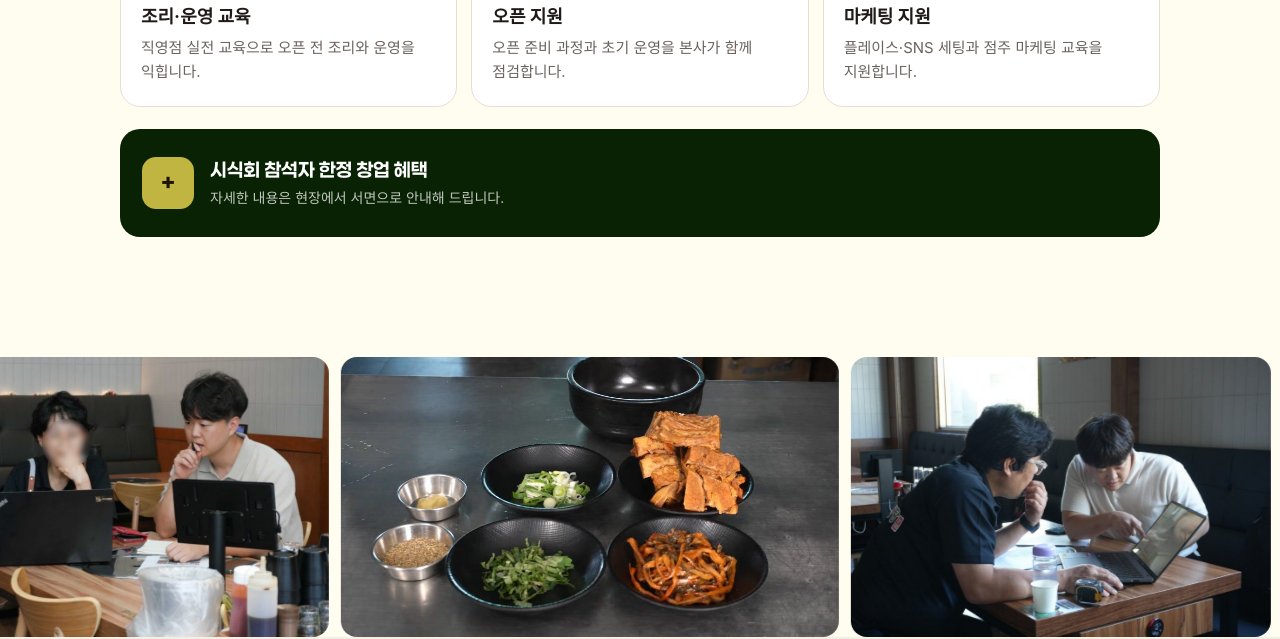
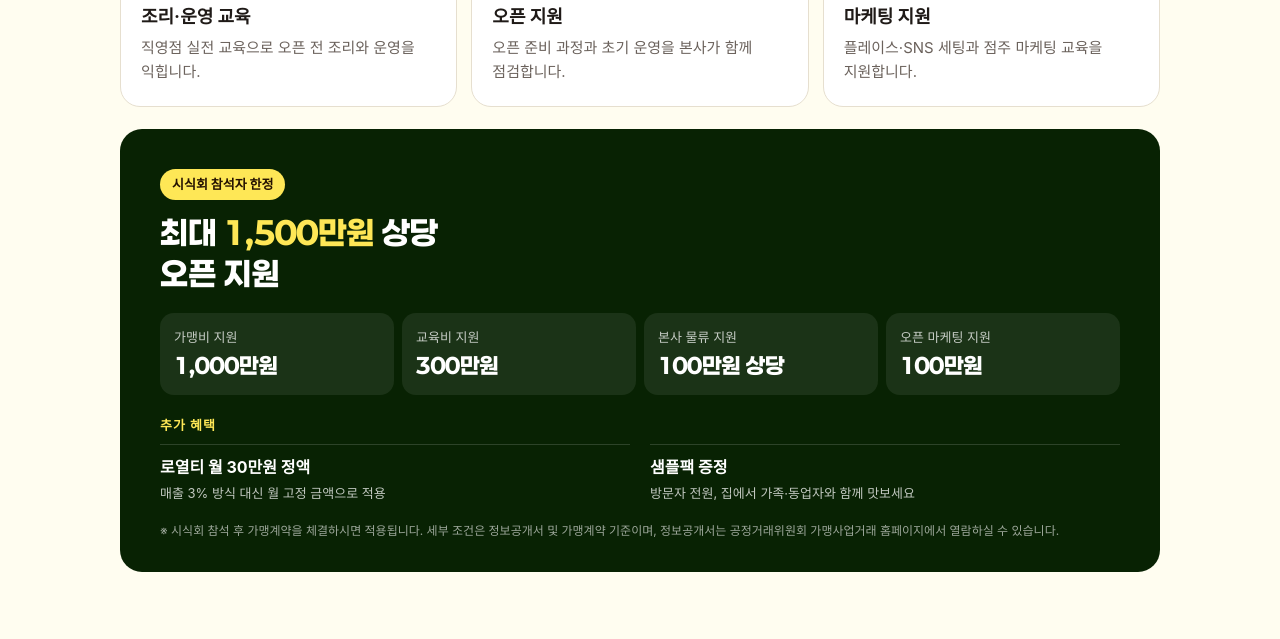
Before and after one commit to ADSobleProject/musiro-tasting, a plain HTML site: page index.html in a window 1280 px wide. Shown: the part 3611-4250 px from the top of the page. Drawn offline with Linux system fonts and the light colour scheme; a web font is replaced by a local one.

Commit message:
본사 지원 혜택 블록 추가 (1,500만원 상당 오픈 지원·추가 혜택) 및 혜택 FAQ
Co-Authored-By: Claude Opus 5.5 <noreply@anthropic.com>

```diff
--- a/index.html
+++ b/index.html
@@ -106,6 +106,21 @@ h2.tt{font-size:clamp(26px,6.4vw,40px);margin-bottom:14px}
 .benefit .ic{flex:none;width:52px;height:52px;border-radius:14px;background:var(--yellow);color:var(--dark);display:grid;place-items:center;font-family:Paperlogy,sans-serif;font-weight:800;font-size:22px}
 .benefit b{font-family:Paperlogy,sans-serif;font-size:19px;display:block}
 .benefit span{font-size:14px;opacity:.75}
+.perks{margin-top:22px;background:var(--green-dk);color:#fff;border-radius:22px;padding:30px 22px 24px}
+.pk-tag{display:inline-block;background:var(--yellow);color:var(--dark);font-weight:800;font-size:13px;padding:5px 12px;border-radius:999px}
+.pk-hd{font-family:Paperlogy,sans-serif;font-weight:800;font-size:clamp(24px,6.4vw,32px);line-height:1.3;margin:12px 0 18px}
+.pk-hd em{font-style:normal;color:var(--yellow)}
+.pk-grid{list-style:none;display:grid;grid-template-columns:1fr 1fr;gap:8px}
+.pk-grid li{background:rgba(255,255,255,.08);border-radius:14px;padding:14px 14px 12px}
+.pk-grid span{display:block;font-size:13px;opacity:.75}
+.pk-grid b{font-family:Paperlogy,sans-serif;font-weight:800;font-size:clamp(18px,5vw,22px)}
+.pk-sub{margin:20px 0 8px;font-weight:700;font-size:13px;letter-spacing:.08em;color:var(--yellow)}
+.pk-extra{list-style:none;display:grid;gap:8px}
+.pk-extra li{border-top:1px solid rgba(255,255,255,.15);padding-top:10px}
+.pk-extra b{display:block;font-size:16px}
+.pk-extra span{font-size:13px;opacity:.75}
+.pk-note{margin-top:16px;font-size:12px;opacity:.6;line-height:1.55}
+@media(min-width:760px){.perks{padding:40px 40px 32px}.pk-grid{grid-template-columns:repeat(4,1fr)}.pk-extra{grid-template-columns:1fr 1fr;gap:20px}}
 
 /* gallery strip */
 .strip{padding:0;background:var(--cream);overflow:hidden}
@@ -261,9 +276,21 @@ footer .copy{margin-top:12px;color:rgba(255,255,255,.35)}
       <div class="card rv d1"><img src="img/open-support.jpg?v=8ef323a7" alt="매장 포스 운영 교육 모습" loading="lazy"><div><h3>오픈 지원</h3><p>오픈 준비 과정과 초기 운영을 본사가 함께 점검합니다.</p></div></div>
       <div class="card rv d2"><img src="img/consult-1.jpg" alt="마케팅 지원" loading="lazy"><div><h3>마케팅 지원</h3><p>플레이스·SNS 세팅과 점주 마케팅 교육을 지원합니다.</p></div></div>
     </div>
-    <div class="benefit rv">
-      <span class="ic">+</span>
-      <div><b>시식회 참석자 한정 창업 혜택</b><span>자세한 내용은 현장에서 서면으로 안내해 드립니다.</span></div>
+    <div class="perks rv" id="benefit">
+      <span class="pk-tag">시식회 참석자 한정</span>
+      <h3 class="pk-hd">최대 <em>1,500만원</em> 상당<br>오픈 지원</h3>
+      <ul class="pk-grid">
+        <li><span>가맹비 지원</span><b>1,000만원</b></li>
+        <li><span>교육비 지원</span><b>300만원</b></li>
+        <li><span>본사 물류 지원</span><b>100만원 상당</b></li>
+        <li><span>오픈 마케팅 지원</span><b>100만원</b></li>
+      </ul>
+      <p class="pk-sub">추가 혜택</p>
+      <ul class="pk-extra">
+        <li><b>로열티 월 30만원 정액</b><span>매출 3% 방식 대신 월 고정 금액으로 적용</span></li>
+        <li><b>샘플팩 증정</b><span>방문자 전원, 집에서 가족·동업자와 함께 맛보세요</span></li>
+      </ul>
+      <p class="pk-note">※ 시식회 참석 후 가맹계약을 체결하시면 적용됩니다. 세부 조건은 정보공개서 및 가맹계약 기준이며, 정보공개서는 공정거래위원회 가맹사업거래 홈페이지에서 열람하실 수 있습니다.</p>
     </div>
   </div>
 </section>
@@ -306,6 +333,7 @@ footer .copy{margin-top:12px;color:rgba(255,255,255,.35)}
     <details class="rv"><summary>날짜와 시간은 어떻게 되나요?</summary><p>1차 12월 9일(수), 2차 12월 16일(수) 두 번 진행합니다. 두 회차 모두 오후 3시부터 5시까지이며, 신청서에서 희망 회차를 고르시면 담당자가 개별 연락으로 참석을 확정해 드립니다.</p></details>
     <details class="rv"><summary>꼭 창업을 결정해야 참석할 수 있나요?</summary><p>아닙니다. 업종 변경이나 신규 창업을 알아보는 단계라면 누구나 신청할 수 있습니다.</p></details>
     <details class="rv"><summary>동행자와 함께 가도 되나요?</summary><p>1명까지 함께 오실 수 있으며, 동행자도 정원 16명에 포함됩니다. 신청서에 동행 여부를 적어 주세요.</p></details>
+    <details class="rv"><summary>지원 혜택은 누구에게 적용되나요?</summary><p>시식회에 참석하신 뒤 가맹계약을 체결하신 분께 적용됩니다. 세부 조건은 정보공개서 및 가맹계약을 기준으로 하며, 현장에서 서면으로도 안내해 드립니다.</p></details>
     <details class="rv"><summary>신청하면 바로 확정되나요?</summary><p>선착순으로 접수하며, 담당자가 개별 연락으로 참석을 확정해 드립니다. 행사 전 안내 문자를 드립니다.</p></details>
     <details class="rv"><summary>가맹 조건은 어디서 볼 수 있나요?</summary><p>가맹 조건은 정보공개서에 담겨 있으며, 공정거래위원회 가맹사업거래 사이트에서 열람할 수 있습니다. 현장 상담에서도 안내해 드립니다.</p></details>
   </div>
```
